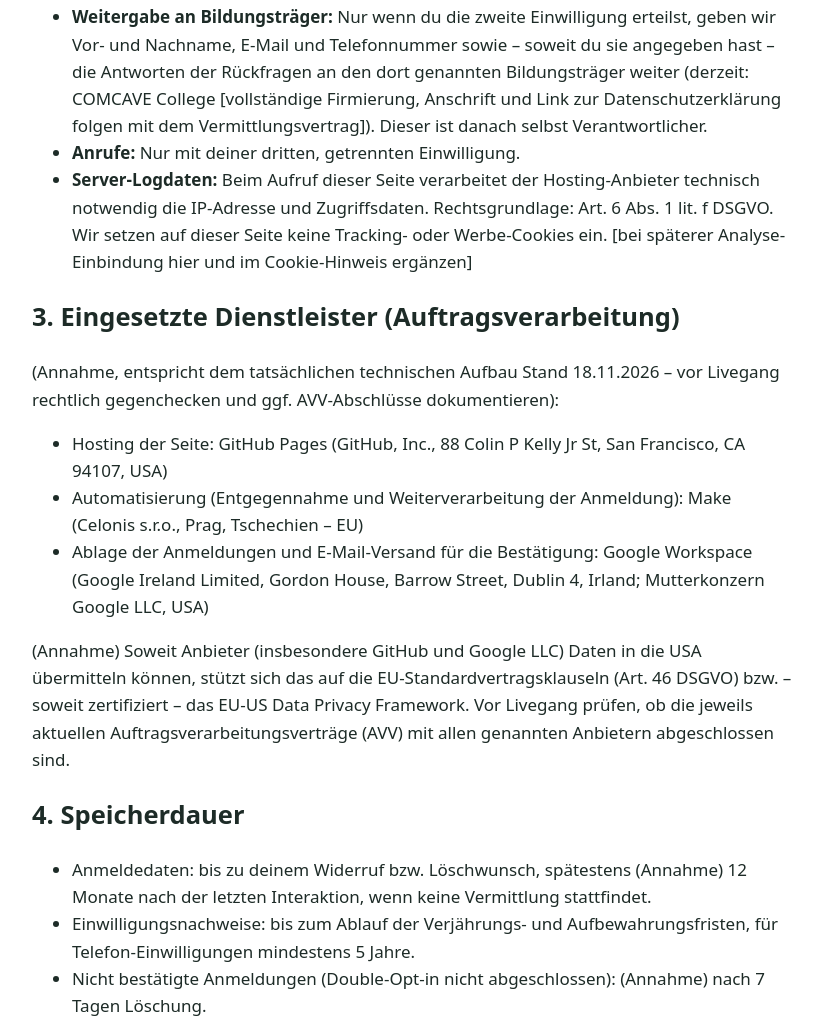
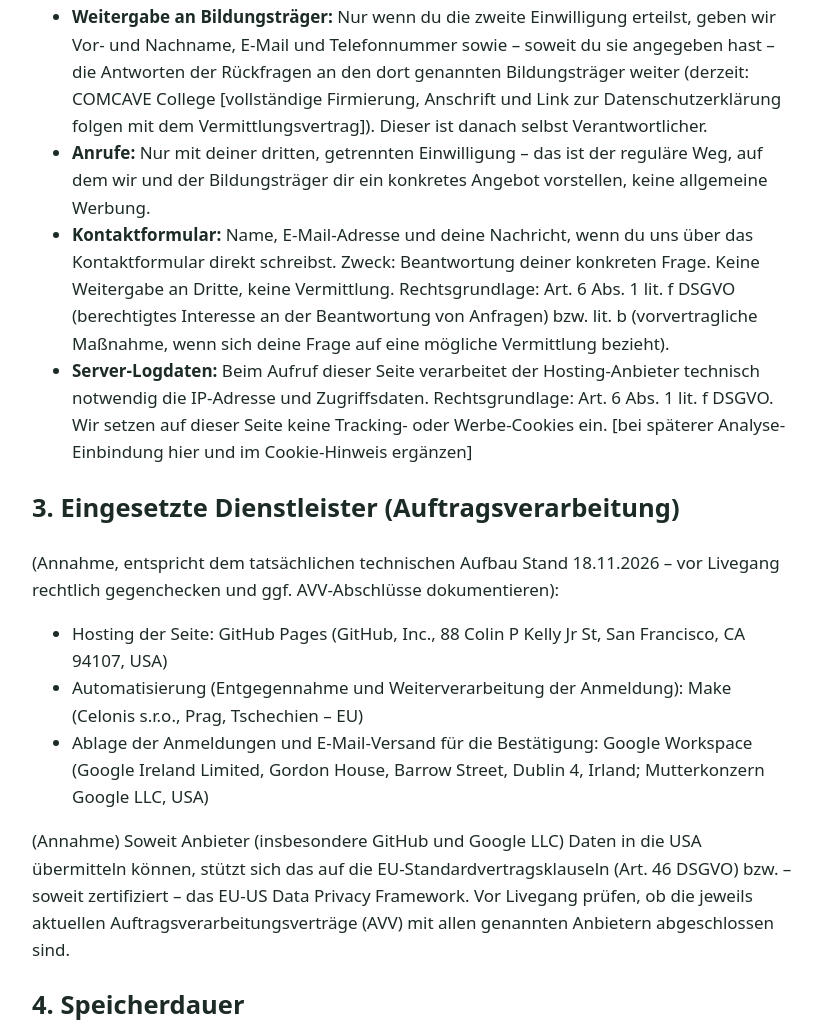
Before and after one commit to mlazarz12/karriereaufwind-page, a plain HTML site: page datenschutz.html in a window 1280 px wide. Shown: the part 766-1794 px from the top of the page, without its empty margins (228-1050 px from the left). Drawn offline with Linux system fonts and the light colour scheme.

Commit message:
Datenschutzerklärung: Kontaktformular ergänzt, Lösch-Link dokumentiert
Co-Authored-By: Claude Sonnet 5 <noreply@anthropic.com>
Claude-Session: https://claude.ai/code/session_01L5DqHWjkcFpLgX2rJnYzu9

```diff
--- a/datenschutz.html
+++ b/datenschutz.html
@@ -17,7 +17,8 @@
 <li><b>Nachweis deiner Einwilligung:</b> Wir speichern Zeitpunkt, den genauen Wortlaut der Einwilligung, die Version dieser Datenschutzerklärung und die Quelle (Seite, von der du kamst). Rechtsgrundlage: Art. 6 Abs. 1 lit. c und f DSGVO (Nachweispflicht, Art. 7 Abs. 1 DSGVO; für Telefon zusätzlich UWG).</li>
 <li><b>Rückfragen:</b> Wir bitten dich um kurze Angaben (z. B. ob du arbeitslos gemeldet bist, Arbeitserfahrung in Deutschland, Deutschkenntnisse, Fachrichtung), um dich einem passenden Angebot zuzuordnen. Rechtsgrundlage: Einwilligung bzw. vorvertragliche Maßnahmen.</li>
 <li><b>Weitergabe an Bildungsträger:</b> Nur wenn du die zweite Einwilligung erteilst, geben wir Vor- und Nachname, E-Mail und Telefonnummer sowie – soweit du sie angegeben hast – die Antworten der Rückfragen an den dort genannten Bildungsträger weiter (derzeit: COMCAVE College [vollständige Firmierung, Anschrift und Link zur Datenschutzerklärung folgen mit dem Vermittlungsvertrag]). Dieser ist danach selbst Verantwortlicher.</li>
-<li><b>Anrufe:</b> Nur mit deiner dritten, getrennten Einwilligung.</li>
+<li><b>Anrufe:</b> Nur mit deiner dritten, getrennten Einwilligung – das ist der reguläre Weg, auf dem wir und der Bildungsträger dir ein konkretes Angebot vorstellen, keine allgemeine Werbung.</li>
+<li><b>Kontaktformular:</b> Name, E-Mail-Adresse und deine Nachricht, wenn du uns über das Kontaktformular direkt schreibst. Zweck: Beantwortung deiner konkreten Frage. Keine Weitergabe an Dritte, keine Vermittlung. Rechtsgrundlage: Art. 6 Abs. 1 lit. f DSGVO (berechtigtes Interesse an der Beantwortung von Anfragen) bzw. lit. b (vorvertragliche Maßnahme, wenn sich deine Frage auf eine mögliche Vermittlung bezieht).</li>
 <li><b>Server-Logdaten:</b> Beim Aufruf dieser Seite verarbeitet der Hosting-Anbieter technisch notwendig die IP-Adresse und Zugriffsdaten. Rechtsgrundlage: Art. 6 Abs. 1 lit. f DSGVO. Wir setzen auf dieser Seite keine Tracking- oder Werbe-Cookies ein. [bei späterer Analyse-Einbindung hier und im Cookie-Hinweis ergänzen]</li>
 </ul>
 
@@ -39,6 +40,7 @@
 
 <h2>5. Deine Rechte</h2>
 <p>Du hast das Recht auf Auskunft, Berichtigung, Löschung, Einschränkung der Verarbeitung, Datenübertragbarkeit und Widerspruch (Art. 15–21 DSGVO). Eine Einwilligung kannst du jederzeit mit Wirkung für die Zukunft widerrufen, formlos per E-Mail an info@karriere-aufwind.de. Die bis dahin erfolgte Verarbeitung bleibt rechtmäßig. Hast du den Widerruf gegenüber uns erklärt, geben wir ihn an den Bildungsträger weiter, soweit deine Daten dort bereits sind.</p>
+<p>Zusätzlich enthält jede Bestätigungsmail einen eigenen Lösch-Link: ein Klick darauf entfernt deine Anmeldung sofort und automatisch aus unserer Ablage, solange sie noch nicht an den Bildungsträger übergeben wurde (das ist ohnehin bis zum Abschluss des Vermittlungsvertrags gesperrt). Für eine Löschung nach erfolgter Übergabe wende dich formlos an info@karriere-aufwind.de.</p>
 <p>Du kannst dich bei einer Datenschutz-Aufsichtsbehörde beschweren, z. B. der für deinen Wohnort zuständigen oder der für uns zuständigen (Annahme, nach Sitz des Verantwortlichen) Landesbeauftragten für Datenschutz und Informationsfreiheit Nordrhein-Westfalen (LDI NRW).</p>
 
 <h2>6. Pflicht zur Angabe</h2>
```
